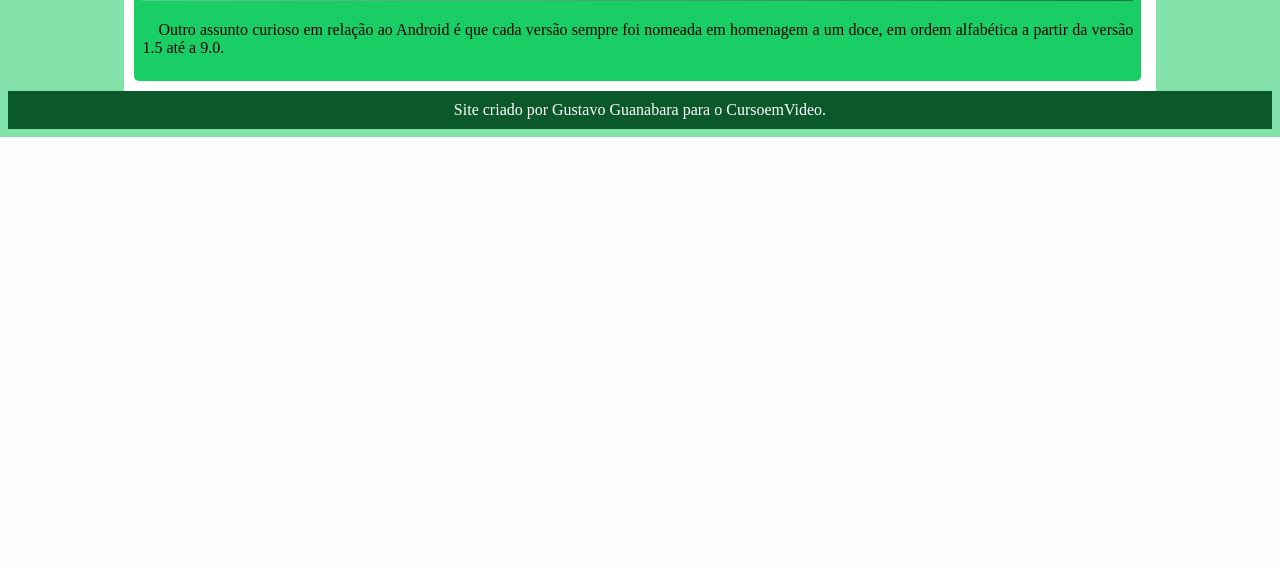
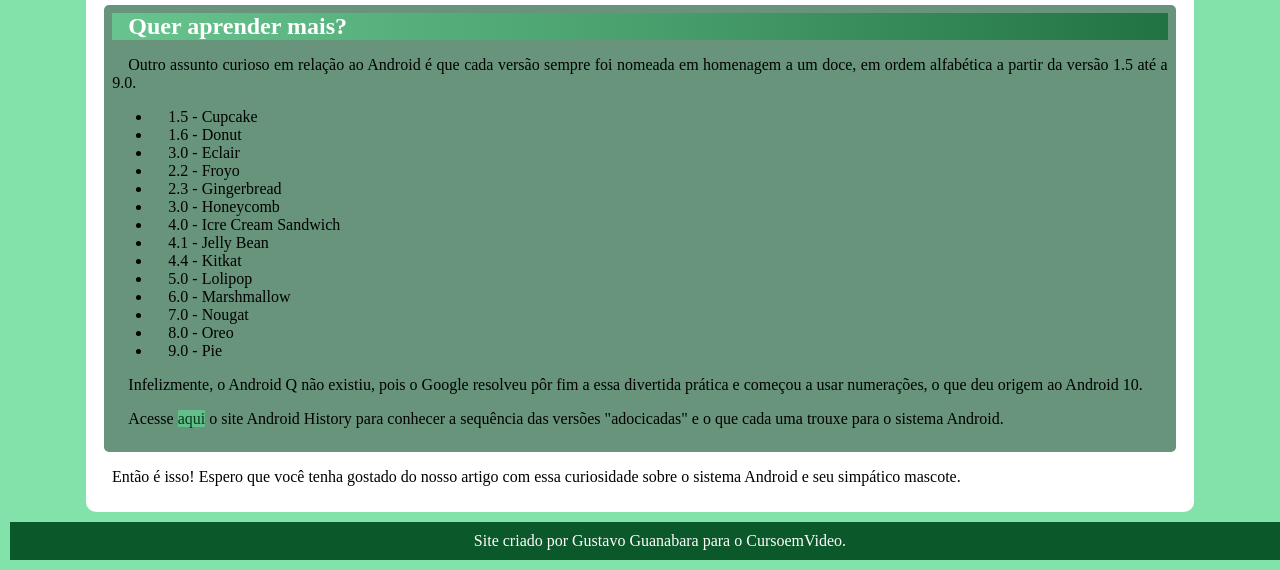
Before and after one commit to Co4g/curso-de-HTML5-E-CSS, a PHP site: page / in a window 1280 px wide. Shown: the part 2501-3071 px from the top of the page. Before the commit the page ends 2638 px from the top, so only its background shows below. Run offline with PHP 8.4, Linux system fonts and the light colour scheme.

Commit message:
desafio 10 concluído

```diff
--- a/html e css/desafio10/index.html
+++ b/html e css/desafio10/index.html
@@ -5,7 +5,7 @@
     <meta name="viewport" content="width=device-width, initial-scale=1.0">
     <title>Curiosidades da Tecnologia</title>
     <link rel="stylesheet" href="style.css">
-
+    <link rel="shortcut icon" href="imagens/favicon.ico" type="image/x-icon">
 </head>
 <body>
     <header>
@@ -20,7 +20,7 @@
     </header>
     <main>
         <h1>História do Mascote do Android</h1>
-        <p>Provavelmente você sabe que o sistema operacional Android, mantido pelo Google é um dos mais utilizados para dispositivos móveis em todo o mundo. Mas tavez você não saiba que o seu simpático mascote tem um nome e uma história muito curiosa? Pois acompanhe esse artigo para aprender muita coisa sobre esse robozinh</p>
+        <p>Provavelmente você sabe que o sistema operacional Android, mantido pelo Google é um dos mais utilizados para dispositivos móveis em todo o mundo. Mas tavez você não saiba que o seu simpático mascote tem um nome e uma história muito curiosa? Pois acompanhe esse artigo para aprender muita coisa sobre esse robozinho.</p>
         <h2>A primeira Versão</h2>
         <p>A primeira tentativa de criar um mascote surgiu em 2007 e veio de um desenvolvedor chamado Dan Morrill. Ele conta que abriu o Inkscape (software livre para vetorização de imagens) e criou sua própria versão de robô. O objetivo era apenas personificar o sistema apenas para a a sua equipe, não existia nenhuma solicitação da empresa para a criação de um mascote.
         </p>
@@ -49,8 +49,26 @@
             <h2 id="titulodiv">Quer aprender mais?</h2>
             <p>Outro assunto curioso em relação ao Android é que cada versão sempre foi nomeada em homenagem a um doce, em ordem alfabética a partir da versão 1.5 até a 9.0.
             </p>
-
+            <ul class="container">
+                <li>1.5 - Cupcake</li>
+                <li>1.6 - Donut</li>
+                <li>3.0 - Eclair</li>
+                <li>2.2 - Froyo</li>
+                <li>2.3 - Gingerbread</li>
+                <li>3.0 - Honeycomb</li>
+                <li>4.0 - Icre Cream Sandwich</li>
+                <li>4.1 - Jelly Bean</li>
+                <li>4.4 - Kitkat</li>
+                <li>5.0 - Lolipop</li>
+                <li>6.0 - Marshmallow</li>
+                <li>7.0 - Nougat</li>
+                <li>8.0 - Oreo</li>
+                <li>9.0 - Pie</li>
+            </ul>
+            <p>Infelizmente, o Android Q não existiu, pois o Google resolveu pôr fim a essa divertida prática e começou a usar numerações, o que deu origem ao Android 10.</p>
+            <p>Acesse <a href="#">aqui</a> o site Android History para conhecer a sequência das versões "adocicadas" e o que cada uma trouxe para o sistema Android.</p>
         </div>
+        <p>Então é isso! Espero que você tenha gostado do nosso artigo com essa curiosidade sobre o sistema Android e seu simpático mascote.</p>
     </main>
     <footer>
         Site criado por Gustavo Guanabara para o CursoemVideo.
--- a/html e css/desafio10/style.css
+++ b/html e css/desafio10/style.css
@@ -8,6 +8,8 @@
     background-color: #82E2AA;
     font-family: 'Times New Roman', Times, serif;
     font-size: 1em;
+    margin: 0;
+    padding: 0;
 }
 header {
     background-image: linear-gradient(to bottom, #19CE64, #19CE64, #16B357, #0E773A, #0E773A);
@@ -18,6 +20,9 @@
     text-align: center;
     color: white;
     font-size: 1em;
+}
+header h1 {
+    font-size: bold;
 }
 main h1 {
     color: #0E773A;
@@ -32,6 +37,11 @@
     color: white;
 
 }
+nav a:hover {
+    color: #19CE64;
+    text-decoration: underline;
+
+}
 main {
     background-color: white;
     color: black;
@@ -39,8 +49,9 @@
     text-align: justify;
     margin: 0 auto;
     height: auto;
-    width: 80%;
+    width: 85%;
     padding: 10px;
+    border-radius: 10px;
 }
 img {
     width: 100%;
@@ -56,19 +67,31 @@
     background-color: #0B582B;
     text-align: center;
     color: white;
-    margin: 0px;
+    margin: 10px;
     padding: 10px;
+    width: 100%;
 }
 div {
-    width: 98%;
+    width: 97%;
     height: auto;
-    background-color: #19CE64;
+    background-color: #457c5cd0;
     padding: 8px;
     border-radius: 5px;
+    margin: 5px auto;
+}
+div a {
+    color: #013a19;
+    background-color: #5fe79883;
+    text-decoration: none;
+}
+div a:hover {
+    color: #000a04;
+    text-decoration: underline;
 }
 #titulodiv {
     background-color: #0B582B;
     color: white;
     font-family: 'Times New Roman', Times, serif;
-
+    padding: 0px;
+    margin: 0;
 }
```
